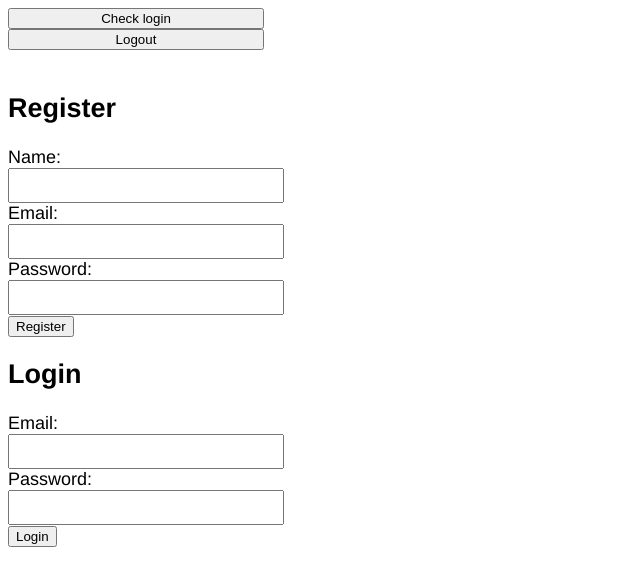
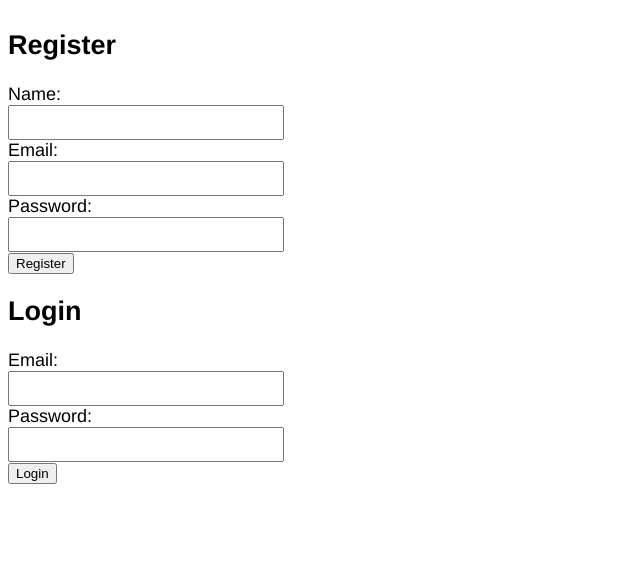
Before and after one commit to taraschuiko/auth-vue, a Vue app: page / in a window 1280 px wide. Shown: the top 586 px of the page, without its empty margins (0-640 px from the left). Built offline with nearby package versions, Linux system fonts and the light colour scheme.

Commit message:
Removed CheckLogin component and changed name & logout button displaying

```diff
--- a/src/App.vue
+++ b/src/App.vue
@@ -1,9 +1,9 @@
 <template>
   <div id="app">
-    <CheckLogin></CheckLogin>
-    <Logout></Logout>
-    <br>
-    <p v-if="this.$store.state.userName">Hello, {{this.$store.state.userName}}</p>
+    <div v-if="this.$store.state.isLoggedIn">
+      <p>Hello, {{this.$store.state.userName}}</p>
+      <Logout></Logout>
+    </div>
     <Register></Register>
     <Login></Login>
   </div>
@@ -13,18 +13,16 @@
 import Register from "./components/Register";
 import Login from "./components/Login";
 import Logout from "./components/Logout";
-import CheckLogin from "./components/CheckLogin";
 
 export default {
   name: "app",
   components: {
     Register,
     Login,
-    Logout,
-    CheckLogin
+    Logout
   },
   mounted() {
-    if (localStorage.getItem("token") !== 0) {
+    if (localStorage.getItem("token")) {
       this.$store.commit("login", {
         user: localStorage.getItem("userName"),
         token: localStorage.getItem("token")
--- a/src/components/CheckLogin.vue
+++ /dev/null
@@ -1,14 +0,0 @@
-<template>
-  <button @click="checkLogin">Check login</button>
-</template>
-
-<script>
-export default {
-  name: "CheckLogin",
-  methods: {
-    checkLogin() {
-      this.$store.dispatch("checkLogin");
-    }
-  }
-};
-</script>
```
Also changed, not shown: 5 other files (tests, documents, lock files or other folders).
